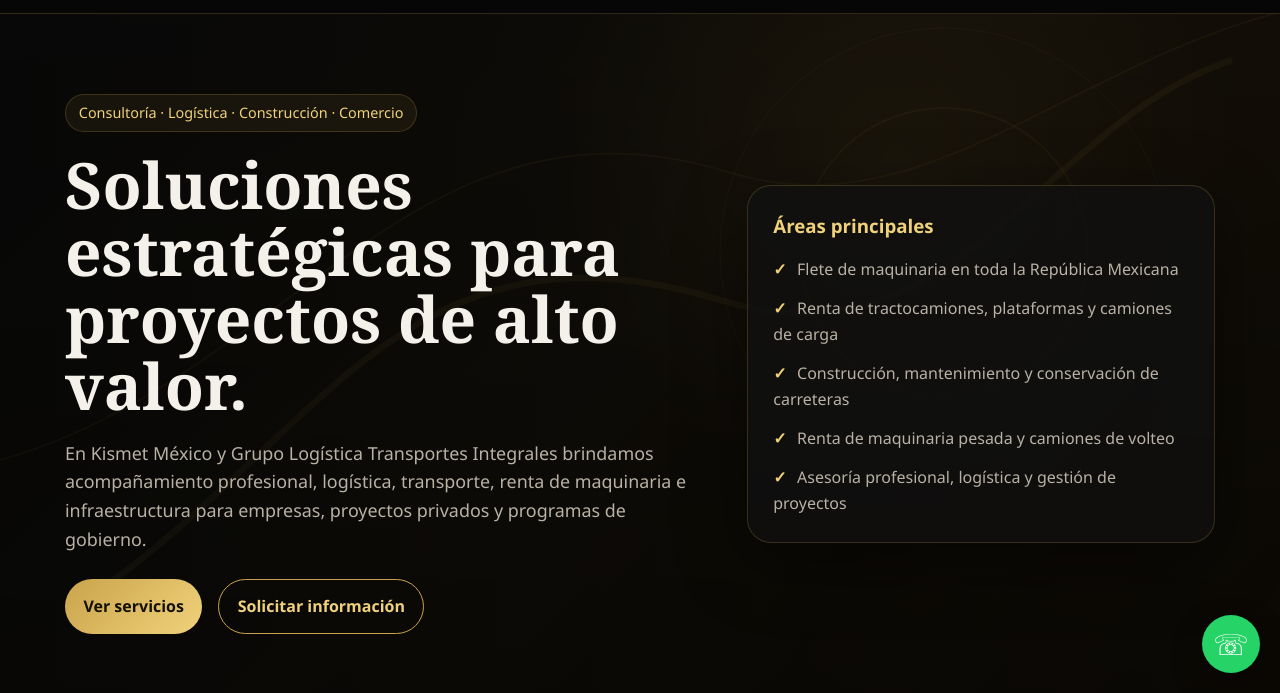
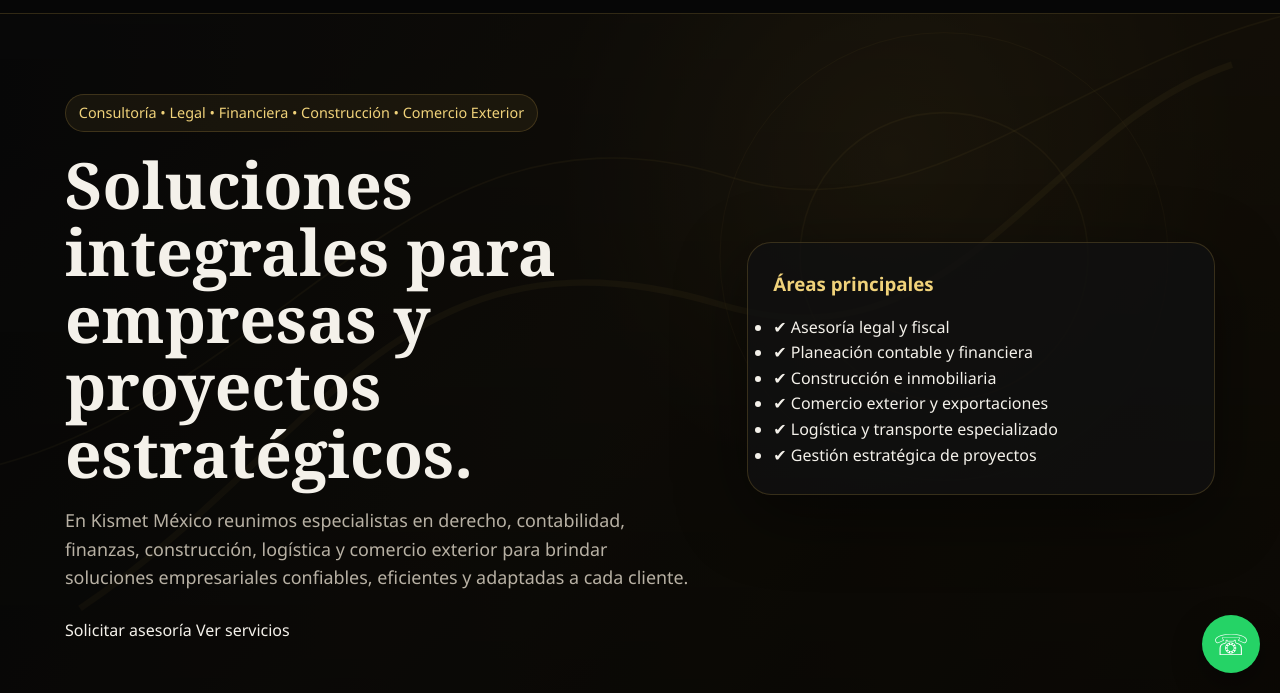
Before and after one commit to aliceka12/kismet-web, a plain HTML site: page index.html in a window 1280 px wide. Shown: the part 107-800 px from the top of the page. Drawn offline with Linux system fonts and the light colour scheme.

Commit message:
modificacion de hero
Updated hero section content and structure for better presentation.

```diff
--- a/index.html
+++ b/index.html
@@ -17,26 +17,47 @@
   </div></header>
 
   <section class="hero">
-    <div class="container">
-      <div>
-        <span class="badge">Consultoría · Logística · Construcción · Comercio</span>
-        <h1>Soluciones estratégicas para proyectos de alto valor.</h1>
-        <p>En Kismet México y Grupo Logística Transportes Integrales brindamos acompañamiento profesional, logística, transporte, renta de maquinaria e infraestructura para empresas, proyectos privados y programas de gobierno.</p>
-        <div class="hero-actions">
-          <a class="btn btn-gold" href="servicios.html">Ver servicios</a>
-          <a class="btn btn-outline" href="contacto.html">Solicitar información</a>
+    <div class="container hero-content">
+
+        <div class="hero-text">
+            <span class="badge">
+                Consultoría • Legal • Financiera • Construcción • Comercio Exterior
+            </span>
+
+            <h1>
+                Soluciones integrales para empresas y proyectos estratégicos.
+            </h1>
+
+            <p>
+                En Kismet México reunimos especialistas en derecho, contabilidad,
+                finanzas, construcción, logística y comercio exterior para brindar
+                soluciones empresariales confiables, eficientes y adaptadas a cada cliente.
+            </p>
+
+            <div class="hero-buttons">
+                <a href="contacto.html" class="btn-primary">
+                    Solicitar asesoría
+                </a>
+
+                <a href="servicios.html" class="btn-secondary">
+                    Ver servicios
+                </a>
+            </div>
         </div>
-      </div>
-      <div class="hero-card">
-        <h3>Áreas principales</h3>
-        <ul class="check-list">
-          <li>Flete de maquinaria en toda la República Mexicana</li>
-          <li>Renta de tractocamiones, plataformas y camiones de carga</li>
-          <li>Construcción, mantenimiento y conservación de carreteras</li>
-          <li>Renta de maquinaria pesada y camiones de volteo</li>
-          <li>Asesoría profesional, logística y gestión de proyectos</li>
-        </ul>
-      </div>
+
+        <div class="hero-card">
+            <h3>Áreas principales</h3>
+
+            <ul>
+                <li>✔ Asesoría legal y fiscal</li>
+                <li>✔ Planeación contable y financiera</li>
+                <li>✔ Construcción e inmobiliaria</li>
+                <li>✔ Comercio exterior y exportaciones</li>
+                <li>✔ Logística y transporte especializado</li>
+                <li>✔ Gestión estratégica de proyectos</li>
+            </ul>
+        </div>
+
     </div>
   </section>
 
```
